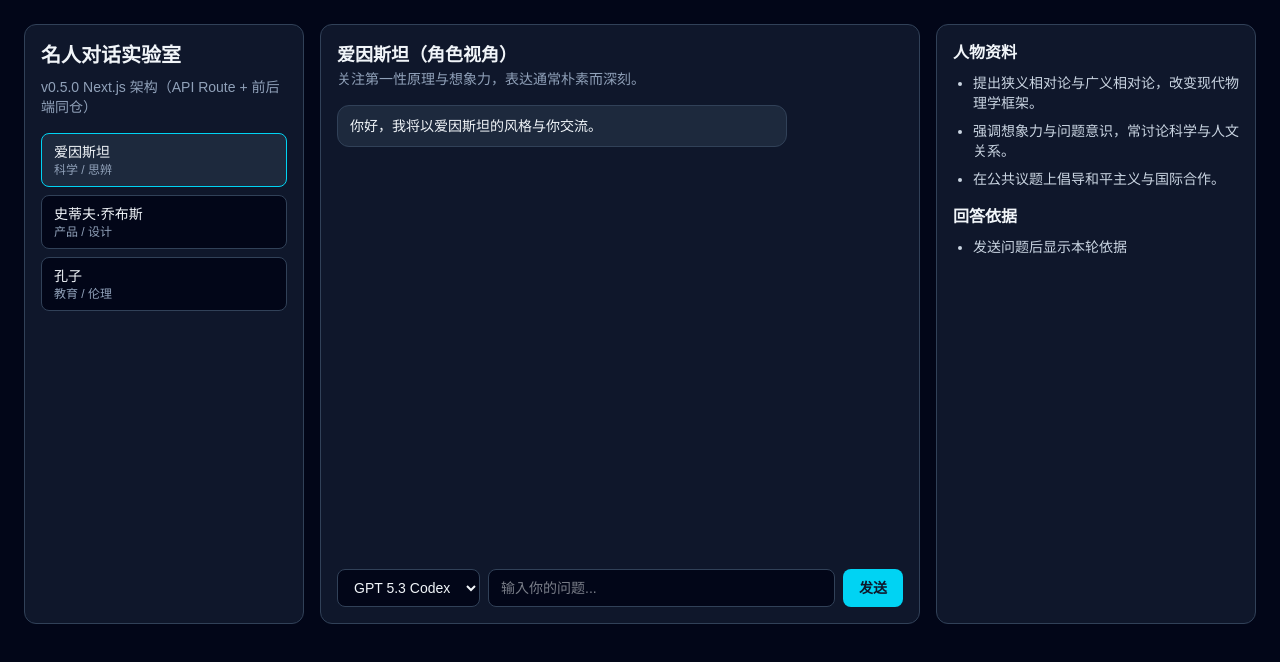
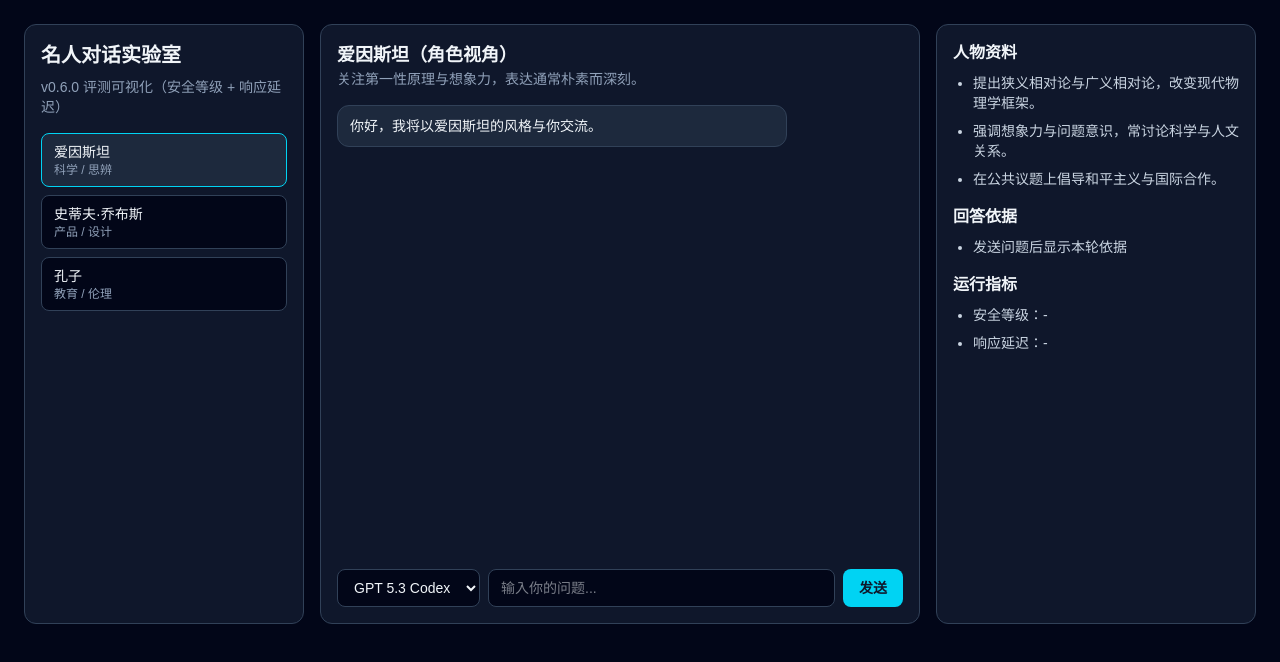
Before and after one commit to wjj5728/celebrity-chat, a Next.js app: page / in a window 1280 px wide. Shown: the top 662 px of the page. Built offline with nearby package versions, Linux system fonts and the light colour scheme.

Commit message:
v0.6.0: add runtime metrics panel for safety level and latency

```diff
--- a/app/api/chat/route.ts
+++ b/app/api/chat/route.ts
@@ -5,6 +5,7 @@ import { buildGroundedReply, retrieveRelevantChunks } from "@/lib/rag";
 import { moderateQuestion, withSafetySuffix } from "@/lib/safety";
 
 export async function POST(request: Request) {
+  const startedAt = Date.now();
   const body = await request.json().catch(() => null);
   const question = String(body?.question || "").trim();
   const personaId = String(body?.personaId || "").trim();
@@ -27,7 +28,7 @@ export async function POST(request: Request) {
       reason: moderation.reason,
       answer: `这个问题我不能直接回答：${moderation.reason}。你可以换个安全、学习型问法。`,
       refs: [],
-      meta: { model, ts: Date.now() },
+      meta: { model, ts: Date.now(), latencyMs: Date.now() - startedAt },
     });
   }
 
@@ -39,6 +40,6 @@ export async function POST(request: Request) {
     level: moderation.level,
     answer,
     refs,
-    meta: { model, ts: Date.now() },
+    meta: { model, ts: Date.now(), latencyMs: Date.now() - startedAt },
   });
 }
--- a/app/page.tsx
+++ b/app/page.tsx
@@ -17,6 +17,7 @@ export default function HomePage() {
   ]);
   const [refs, setRefs] = useState<RefItem[]>([]);
   const [loading, setLoading] = useState(false);
+  const [metaInfo, setMetaInfo] = useState<{ level?: string; latencyMs?: number }>({});
 
   const current = useMemo(() => personas.find((p) => p.id === personaId) || personas[0], [personaId]);
 
@@ -38,6 +39,7 @@ export default function HomePage() {
 
     setMessages((prev) => [...prev, { role: "assistant", text: `${data.answer}\n\n（模型：${data.meta?.model || model}）` }]);
     setRefs(data.refs || []);
+    setMetaInfo({ level: data.level, latencyMs: data.meta?.latencyMs });
     setLoading(false);
   }
 
@@ -46,7 +48,7 @@ export default function HomePage() {
       <div className="mx-auto grid max-w-[1400px] grid-cols-1 gap-4 lg:grid-cols-[280px_1fr_320px]">
         <aside className="rounded-xl border border-slate-700 bg-slate-900 p-4">
           <h1 className="text-xl font-semibold">名人对话实验室</h1>
-          <p className="mt-2 text-sm text-slate-400">v0.5.0 Next.js 架构（API Route + 前后端同仓）</p>
+          <p className="mt-2 text-sm text-slate-400">v0.6.0 评测可视化（安全等级 + 响应延迟）</p>
           <div className="mt-4 space-y-2">
             {personas.map((p) => (
               <button
@@ -117,6 +119,12 @@ export default function HomePage() {
               <li key={idx}>{r.text}（来源：{r.source}）</li>
             ))}
           </ul>
+
+          <h3 className="mt-4 text-base font-semibold">运行指标</h3>
+          <ul className="mt-2 list-disc space-y-2 pl-5 text-sm text-slate-300">
+            <li>安全等级：{metaInfo.level || "-"}</li>
+            <li>响应延迟：{typeof metaInfo.latencyMs === "number" ? `${metaInfo.latencyMs} ms` : "-"}</li>
+          </ul>
         </aside>
       </div>
     </main>
```
Also changed, not shown: 1 other file (tests, documents, lock files or other folders).
